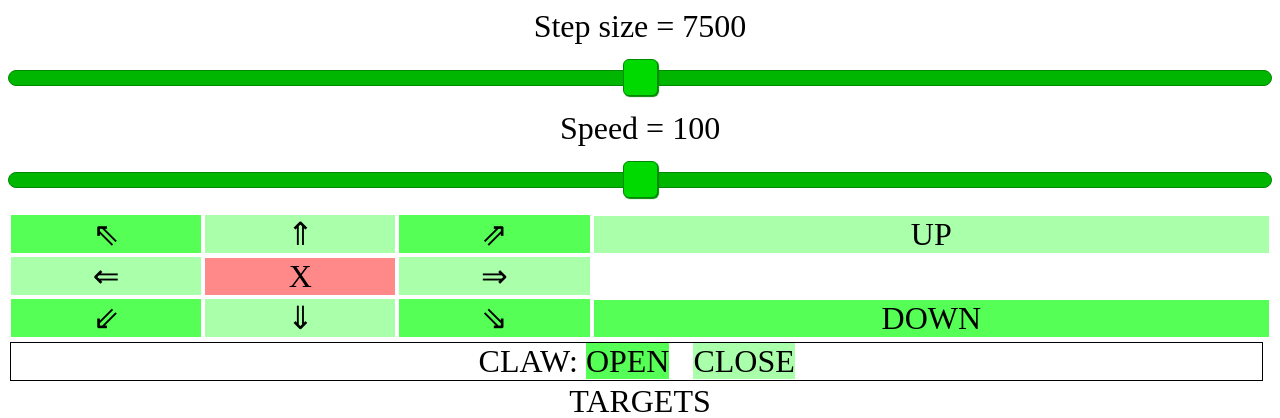
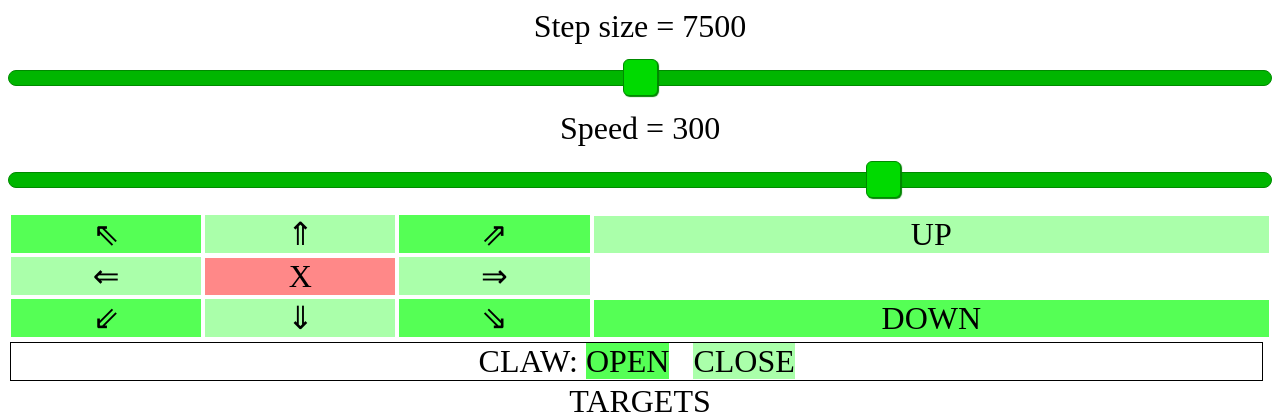
Before and after one commit to Fae-bot/fae-bot, a Flask app: page / in a window 1280 px wide. Shown: the top 418 px of the page. Run offline with Flask 2, Linux system fonts and the light colour scheme; data that the repository does not hold is empty.

Commit message:
Speed UI change

```diff
--- a/server/templates/index.html
+++ b/server/templates/index.html
@@ -136,8 +136,8 @@ div.button-grid { width:90%; font-size: 32px; background-color: #aaffaa; }
 
 <div class="display-big" id="stepSizeDisplay">Step size = 150</div>
 <div><input id="stepSize" type="range" onmousemove="updateValue()" ontouchmove="updateValue()" max="300"/></div>
-<div class="display-big" id="speedDisplay">Speed = 100</div>
-<div><input id="speed" type="range" onmousemove="updateValue()" ontouchmove="updateValue()" max="200"/></div>
+<div class="display-big" id="speedDisplay">Speed = 300</div>
+<div><input id="speed" type="range" onmousemove="updateValue()" ontouchmove="updateValue()" min="1" max="200" value="140"/></div>
 
 
 <table width=100%>
```
